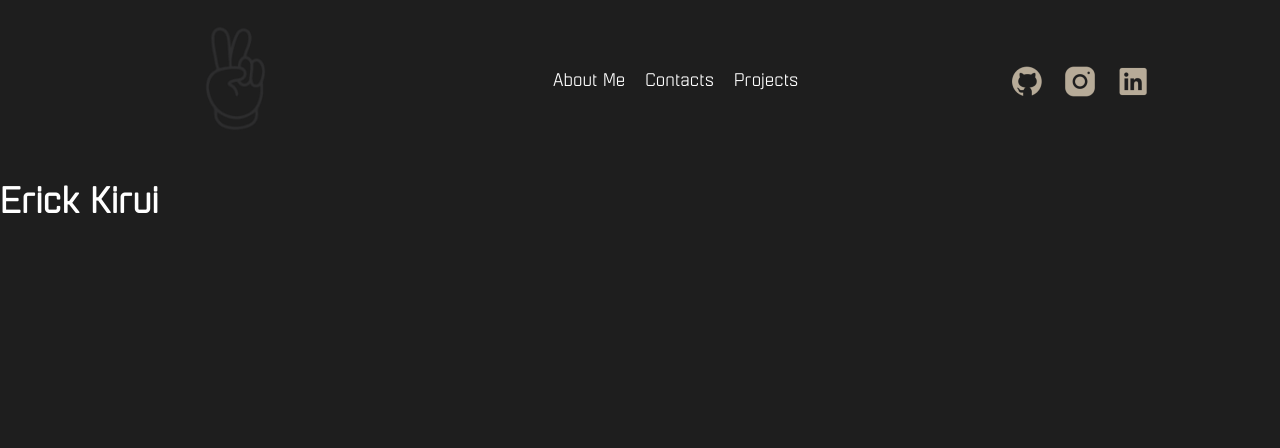
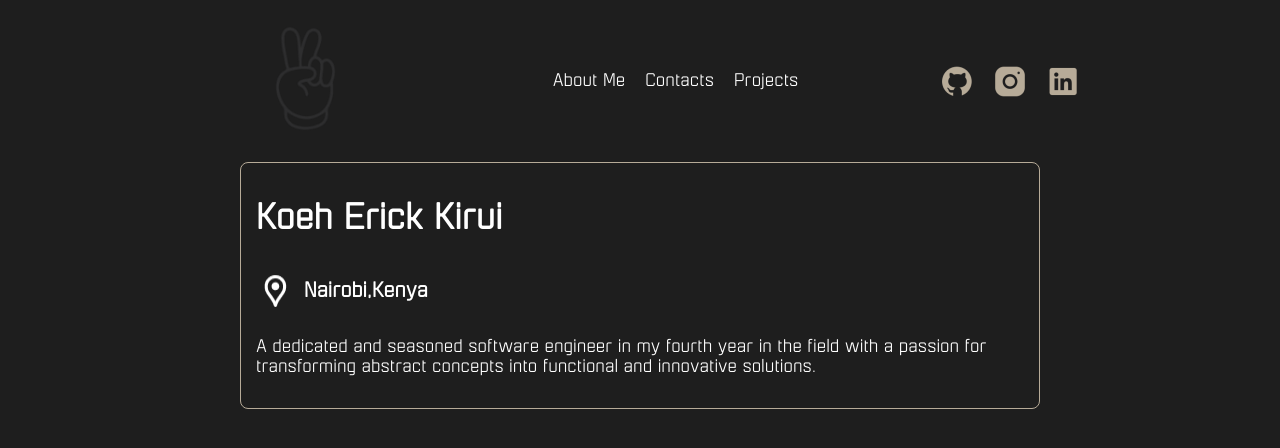
Before and after one commit to Erickkirui/portfolio-v1.2, a React (Create React App) app: page / in a window 1280 px wide. Shown: the top 448 px of the page. Built offline with nearby package versions, Linux system fonts and the light colour scheme.

Commit message:
set up hero section

```diff
--- a/src/App.css
+++ b/src/App.css
@@ -19,11 +19,13 @@
 }
 
 
+/* navigation menu */
+
 .nav-container {
   margin: auto;
   width: 80%;
   display: flex;
-  justify-content: space-between;
+  justify-content: space-around;
   align-items: center;
   padding: 10px 0;
 }
@@ -55,3 +57,28 @@
   height: 38px;
   object-fit: contain;
 }
+
+/* Hero section */
+
+.hero-container{
+  border: 1px solid var(--border);
+  border-radius: 8px ;
+  padding: 15px;
+  margin: auto;
+  width: 60%;
+}
+
+.location img{
+
+  width: 38px;
+    height: 38px;
+    align-items: center;
+    justify-content: center;
+}
+.location{
+  display: flex;
+  gap: 10px;
+  align-items: center;
+  margin-top: 0px;
+  padding-top: 0px;
+}
--- /dev/null
+++ b/src/Components/HeroSection.js
@@ -0,0 +1,23 @@
+import React from 'react'
+
+function HeroSection() {
+  return (
+    <div className='hero-container'>
+        <div>
+            <h1> Koeh Erick Kirui</h1>
+        </div>
+        <div className='location'>
+            <img src='/images/map.png' alt="map-location" />
+            <h3>Nairobi,Kenya</h3>
+        </div>
+        <div>
+            <p>
+            A dedicated and seasoned software engineer in my fourth year in the field with a passion
+            for transforming abstract concepts into functional and innovative solutions.</p>
+        </div>
+
+    </div>
+  )
+}
+
+export default HeroSection
--- a/src/Pages/LandingPage.js
+++ b/src/Pages/LandingPage.js
@@ -1,9 +1,10 @@
 import React from 'react'
+import HeroSection from '../Components/HeroSection'
 
 function LandingPage() {
   return (
     <div>
-      <h1>Erick Kirui</h1>
+      <HeroSection />
     </div>
   )
 }
```
Also changed, not shown: public/images/map.png (added).
